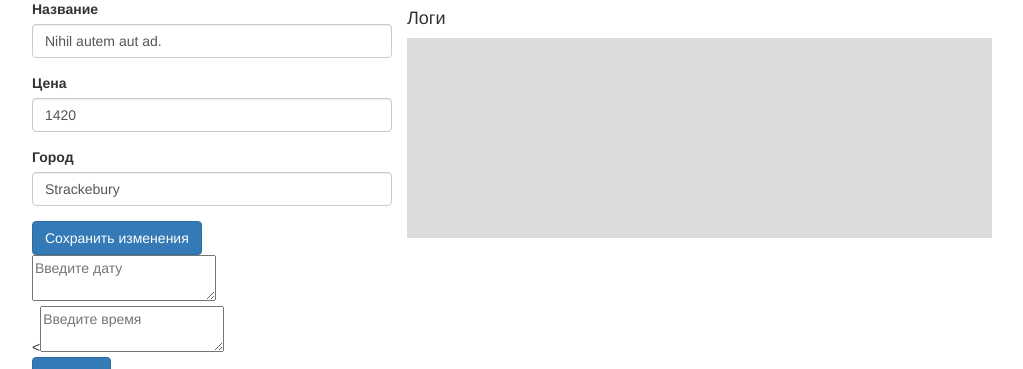
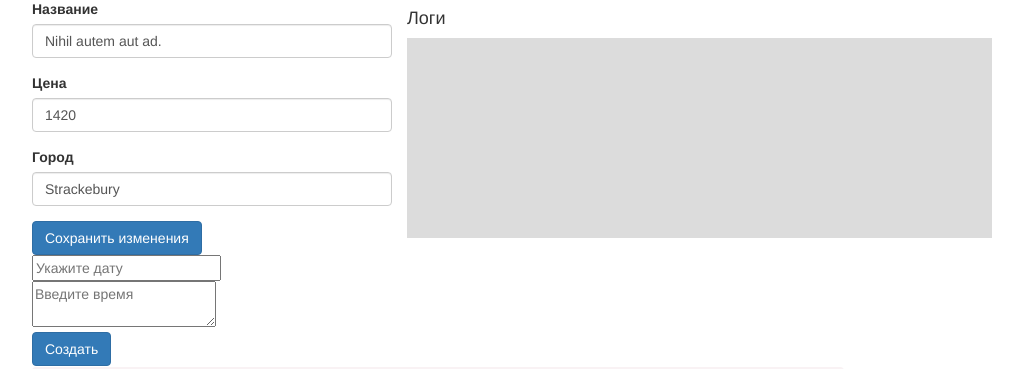
Before and after one commit to AlexDid753/atribution, a Rails app: page /activities/1/edit in a window 1280 px wide. Shown: the part 143-512 px from the top of the page, without its empty margins (38-1061 px from the left). Run offline with Rails 7, Linux system fonts and the light colour scheme; data comes from the database, SQL or seed files in the repository; style sheets or scripts are compiled from the project's sources; parts of the project's set-up code (start-up, migrations or seed data) failed here and were passed over; some libraries are stand-ins or nearby versions.

Commit message:
добавил datepicker. datetime не заработал

```diff
--- a/app/assets/stylesheets/application.css
+++ b/app/assets/stylesheets/application.css
@@ -10,6 +10,7 @@
  * defined in the other CSS/SCSS files in this directory. It is generally better to create a new
  * file per style scope.
  *
- *= require_tree .
+ *= require_tree
  *= require_self
+ *= require bootstrap-datepicker
  */
--- a/app/assets/stylesheets/custom.css.scss
+++ b/app/assets/stylesheets/custom.css.scss
@@ -1,5 +1,6 @@
 @import "bootstrap-sprockets";
 @import "bootstrap";
+
 
 /* header */
 
--- a/app/views/events/_event_form.html.erb
+++ b/app/views/events/_event_form.html.erb
@@ -1,20 +1,17 @@
 <%= form_for @event do |f| %>
 
-  <div class="date">
-    <%= f.text_area :date, placeholder: "Введите дату" %>
+  <input type="text" data-provide='datepicker' name="event[date]" id="event_date" placeholder = "Укажите дату">
+
+  <div class="time">
+    <%= f.text_area :time, placeholder: "Введите время" %>
   </div>
-  <div class="time">
-    <<%= f.text_area :time, placeholder: "Введите время" %>
-  </div>
+
     <%= f.submit "Создать", class: "btn btn-primary" %>
 <% end %>
 
 
 <script type="text/javascript">
-    // $('#micropost_picture').bind('change', function() {
-    //     var size_in_megabytes = this.files[0].size/1024/1024;
-    //     if (size_in_megabytes > 5) {
-    //         alert('Maximum file size is 5MB. Please choose a smaller file.');
-    //     }
-    // });
+    $(document).ready(function(){
+        $('.datepicker').datepicker();
+    });
 </script>
--- a/config/routes.rb
+++ b/config/routes.rb
@@ -9,6 +9,7 @@ Rails.application.routes.draw do
       resources :events, only: [:create, :destroy]
     end
   end
+
   resources :mediums
   # The priority is based upon order of creation: first created -> highest priority.
   # See how all your routes lay out with "rake routes".
```
Also changed, not shown: Gemfile, Gemfile.lock.
